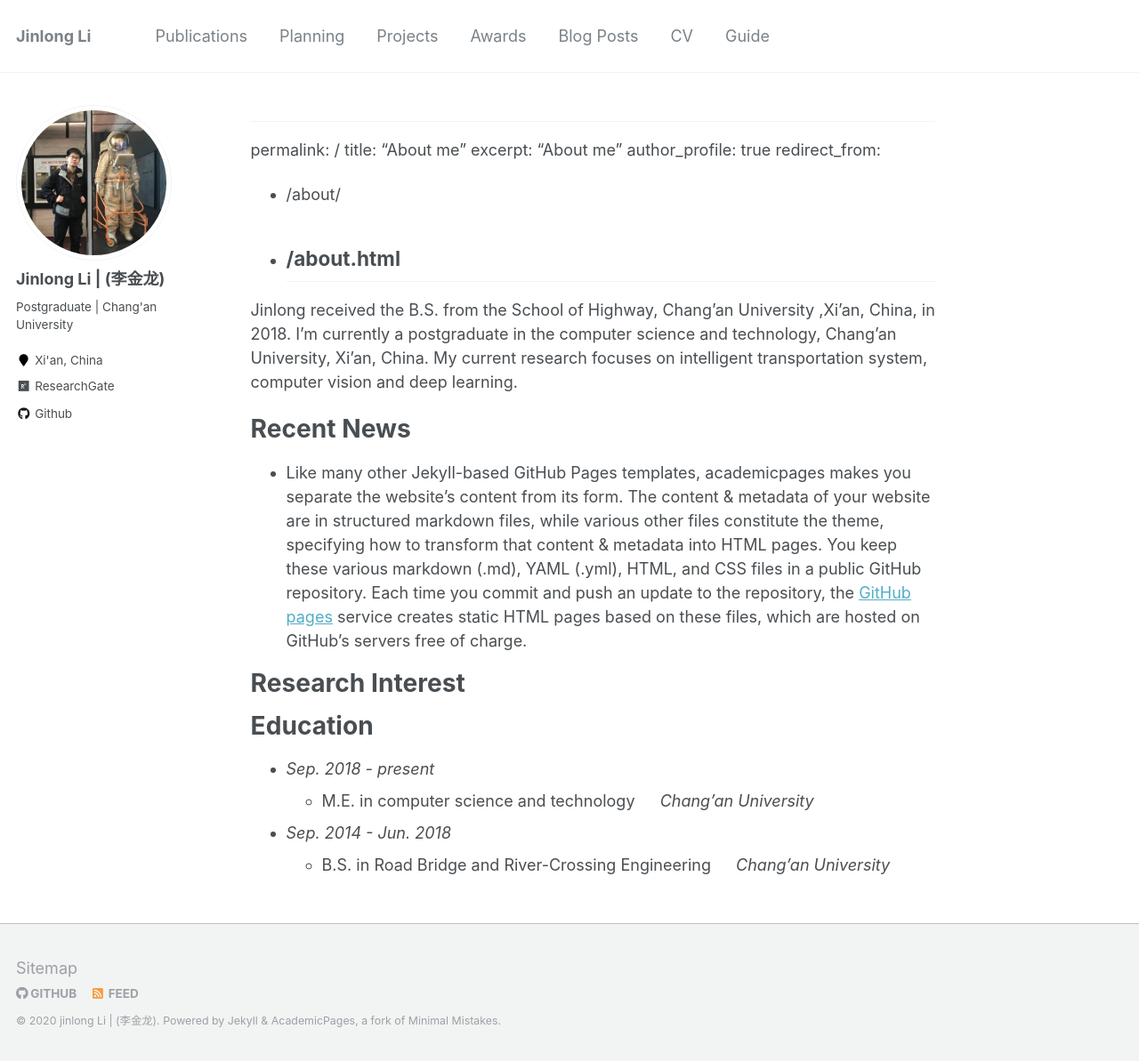
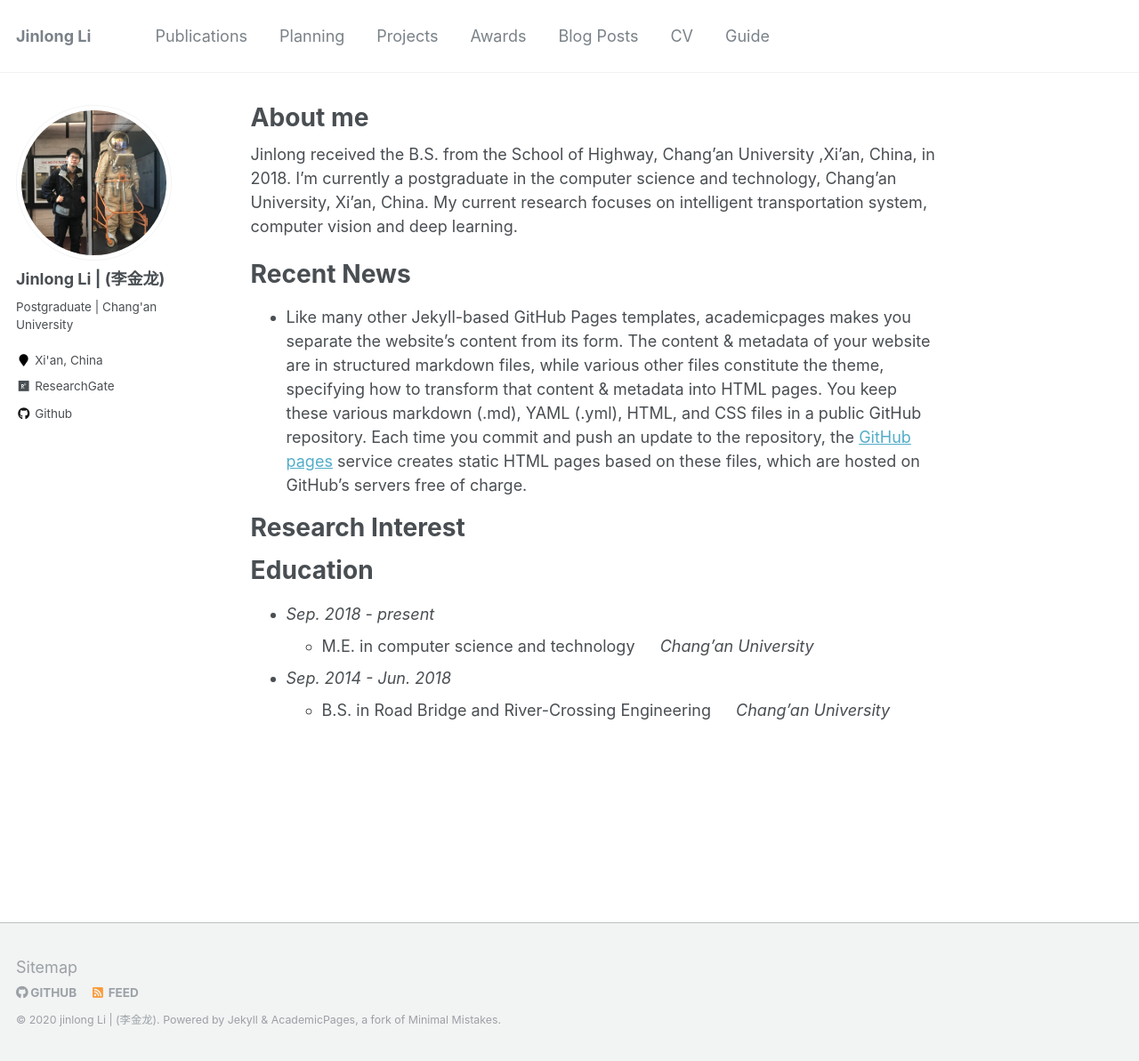
Before and after one commit to jinlong17/jinlong17.github.io, a Jekyll site: the page built from _pages/about.md, in a window 1280 px wide and 1193 px high. Shown: the whole window at 89% size. Built offline with Jekyll 4.4.1, drawn with Linux system fonts in a browser that asks for light colours; our own code applies the rules of GitHub Pages for plain Markdown files; some of the changed lines change nothing that is shown.

Commit message:
Update about.md

```diff
--- a/_pages/about.md
+++ b/_pages/about.md
@@ -1,11 +1,3 @@
-<!--
- * @Descripttion:
- * @version:
- * @Author: jinlong li
- * @Date: 2020-12-18 11:17:49
- * @LastEditors: jinlong li
- * @LastEditTime: 2020-12-19 14:31:23
--->
 ---
 permalink: /
 title: "About me"
```
